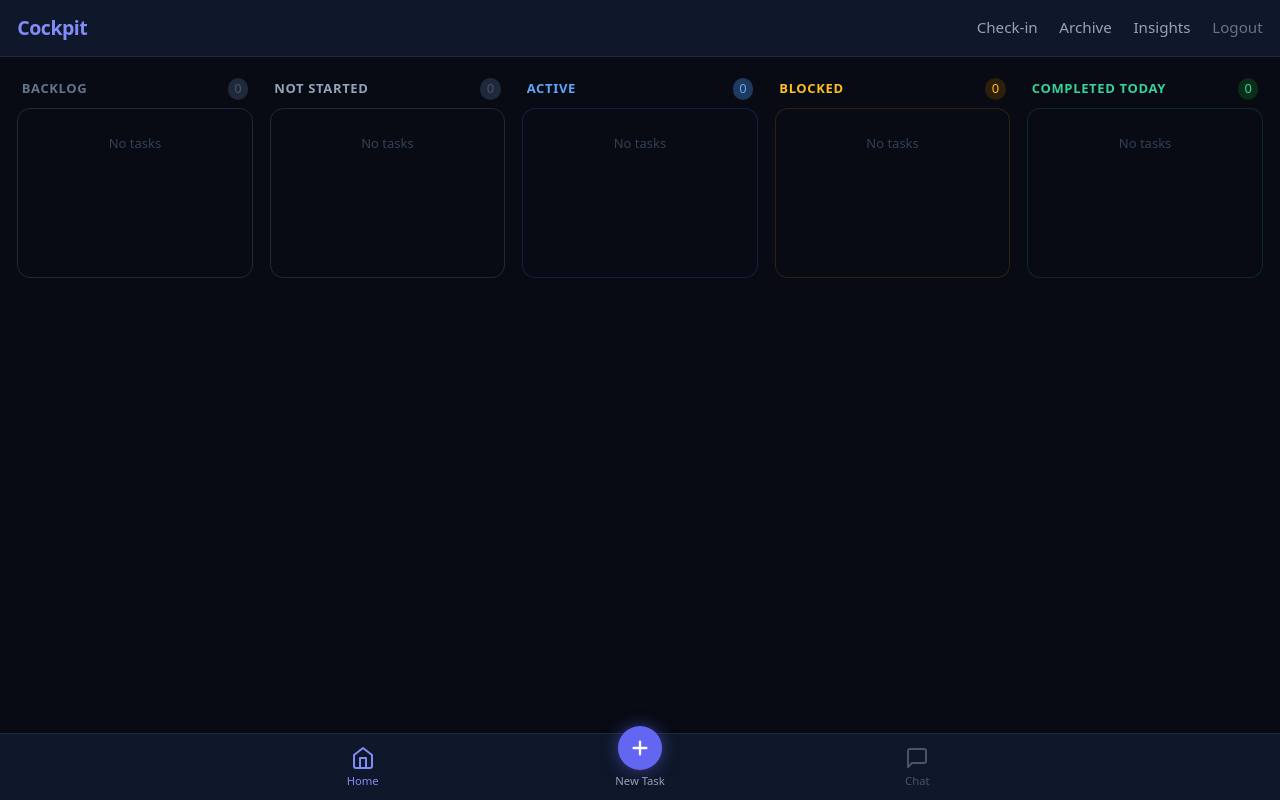
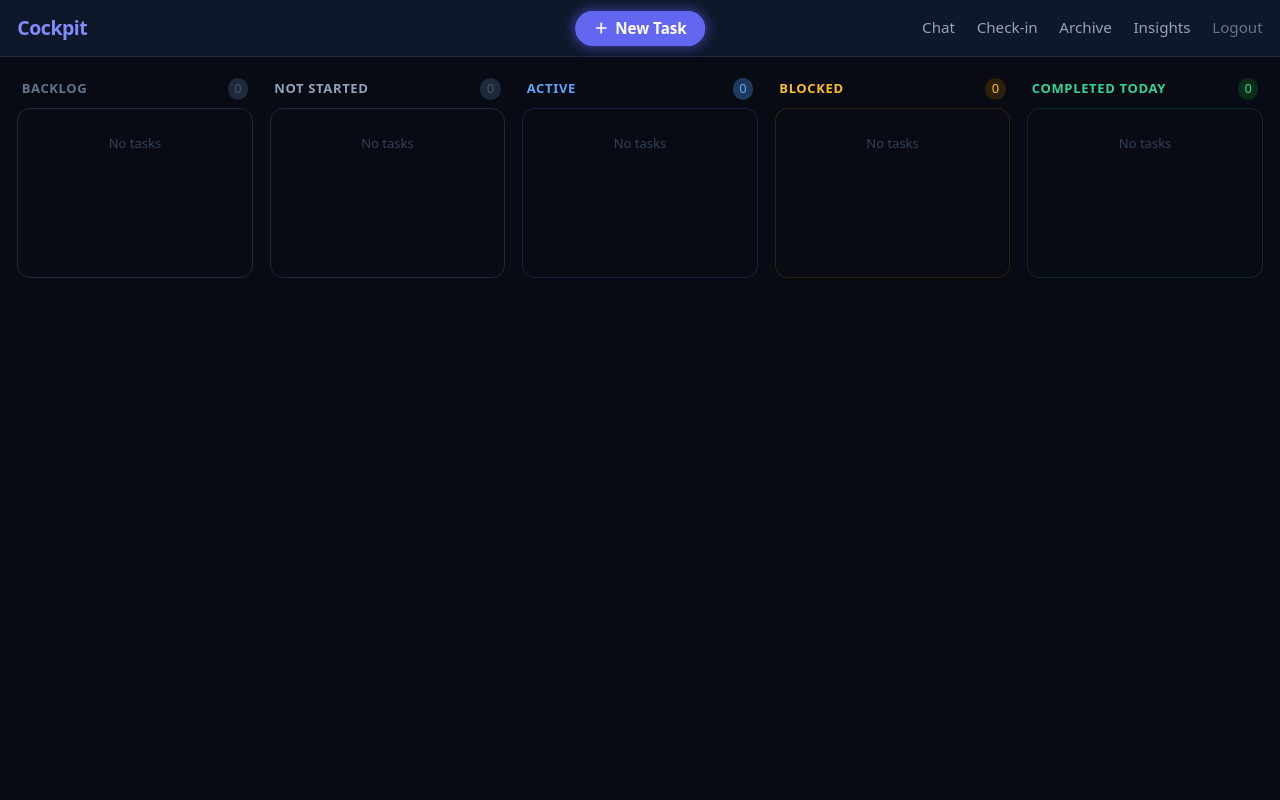
Before and after one commit to phcot/forge, a Flask app: page / in a window 1280 px wide. Run offline with Flask 3, Linux system fonts and the light colour scheme; the visitor is signed in with stand-in values (Sample User, id 1); parts of the project's set-up code (start-up, migrations or seed data) failed here and were passed over; some libraries are stand-ins or nearby versions.

Commit message:
Redesign desktop layout: top nav actions, hide footer, extend kanban
- Hide bottom footer nav on desktop (lg+), keep for mobile only
- Add glowing "+ New Task" button centered in top nav bar
- Add "Chat" link in desktop nav to the left of "Check-in"
- Extend kanban columns closer to bottom of viewport

https://claude.ai/code/session_01FPBVVYkdK95tt8i58fYJvv

```diff
--- a/app/templates/base.html
+++ b/app/templates/base.html
@@ -22,7 +22,7 @@
       color: #e2e8f0;
       touch-action: pan-x pan-y;
       padding-top: calc(52px + env(safe-area-inset-top));
-      /* Push content above fixed footer nav */
+      /* Push content above fixed footer nav (mobile only – desktop hides footer) */
       padding-bottom: calc(64px + env(safe-area-inset-bottom));
     }
 
@@ -90,7 +90,7 @@
     }
     #hamburger-menu.open { display: block; }
 
-    /* Footer nav */
+    /* Footer nav – hidden on desktop */
     #footer-nav {
       position: fixed;
       bottom: 0;
@@ -101,6 +101,28 @@
       padding-bottom: env(safe-area-inset-bottom);
       z-index: 10;
     }
+    @media (min-width: 1024px) {
+      #footer-nav { display: none; }
+      body { padding-bottom: 0 !important; }
+    }
+
+    /* Desktop glowing "+ New Task" button in top nav */
+    .desktop-new-task-btn {
+      display: inline-flex;
+      align-items: center;
+      gap: 6px;
+      padding: 6px 18px;
+      border-radius: 9999px;
+      background: #6366f1;
+      color: #fff;
+      font-size: 0.875rem;
+      font-weight: 600;
+      text-decoration: none;
+      box-shadow: 0 0 16px rgba(99,102,241,0.5);
+      animation: glow-pulse 2.4s ease-in-out infinite;
+      transition: background 0.15s;
+    }
+    .desktop-new-task-btn:hover { background: #4f46e5; }
     .footer-nav-btn {
       display: flex;
       flex-direction: column;
@@ -147,8 +169,19 @@
   <nav style="background:#0f172a;border-bottom:1px solid #1e293b;padding-top:calc(0.75rem + env(safe-area-inset-top));" class="px-4 pb-3 flex items-center justify-between fixed top-0 left-0 right-0 z-10">
     <a href="/" class="font-bold text-lg tracking-tight" style="color:#818cf8;">Cockpit</a>
 
+    <!-- Desktop: centered "+ New Task" button -->
+    <div class="hidden lg:flex items-center justify-center absolute left-1/2 -translate-x-1/2">
+      <a href="/task/new" class="desktop-new-task-btn">
+        <svg xmlns="http://www.w3.org/2000/svg" width="16" height="16" viewBox="0 0 24 24" fill="none" stroke="currentColor" stroke-width="2.5" stroke-linecap="round" stroke-linejoin="round">
+          <line x1="12" y1="5" x2="12" y2="19"/><line x1="5" y1="12" x2="19" y2="12"/>
+        </svg>
+        New Task
+      </a>
+    </div>
+
     <!-- Desktop nav links (lg+) -->
     <div class="hidden lg:flex items-center gap-5">
+      <a href="/chat" class="text-sm transition" style="color:#94a3b8;" onmouseover="this.style.color='#e2e8f0'" onmouseout="this.style.color='#94a3b8'">Chat</a>
       <a href="/checkin" class="text-sm transition" style="color:#94a3b8;" onmouseover="this.style.color='#e2e8f0'" onmouseout="this.style.color='#94a3b8'">Check-in</a>
       <a href="/archive" class="text-sm transition" style="color:#94a3b8;" onmouseover="this.style.color='#e2e8f0'" onmouseout="this.style.color='#94a3b8'">Archive</a>
       <a href="/learning" class="text-sm transition" style="color:#94a3b8;" onmouseover="this.style.color='#e2e8f0'" onmouseout="this.style.color='#94a3b8'">Insights</a>
--- a/app/templates/dashboard.html
+++ b/app/templates/dashboard.html
@@ -89,7 +89,7 @@
 {# ══════════════════════════════════════════════════════════════════
    DESKTOP KANBAN VIEW  (lg and up)
    ══════════════════════════════════════════════════════════════════ #}
-<div class="hidden lg:grid lg:grid-cols-5 gap-4 mb-8" id="kanban-board">
+<div class="hidden lg:grid lg:grid-cols-5 gap-4" id="kanban-board" style="flex:1;min-height:0;">
 
   {# ── Column: Backlog ──────────────────────────────────────────── #}
   <div class="kanban-col flex flex-col min-h-[200px]">
@@ -98,7 +98,7 @@
       <span class="text-xs px-1.5 py-0.5 rounded-full" style="background:#1e293b;color:#475569;">{{ backlog_tasks|length }}</span>
     </div>
     <div class="kanban-drop-zone flex-1 space-y-2 rounded-xl p-2 overflow-y-auto" data-kanban-status="backlog"
-         style="background:#080b14;border:1px solid #1e293b;max-height:calc(100vh - 280px);">
+         style="background:#080b14;border:1px solid #1e293b;max-height:calc(100vh - 160px);">
       {% for task in backlog_tasks %}
         {{ kanban_card(task, ghost=true) }}
       {% endfor %}
@@ -115,7 +115,7 @@
       <span class="text-xs px-1.5 py-0.5 rounded-full" style="background:#1e293b;color:#475569;">{{ not_started_tasks|length }}</span>
     </div>
     <div class="kanban-drop-zone flex-1 space-y-2 rounded-xl p-2 overflow-y-auto" data-kanban-status="not_started"
-         style="background:#080b14;border:1px solid #1e293b;max-height:calc(100vh - 280px);">
+         style="background:#080b14;border:1px solid #1e293b;max-height:calc(100vh - 160px);">
       {% for task in not_started_tasks %}
         {{ kanban_card(task, ghost=false) }}
       {% endfor %}
@@ -132,7 +132,7 @@
       <span class="text-xs px-1.5 py-0.5 rounded-full" style="background:#1e3a5f;color:#60a5fa;">{{ in_progress_tasks|length }}</span>
     </div>
     <div class="kanban-drop-zone flex-1 space-y-2 rounded-xl p-2 overflow-y-auto" data-kanban-status="in_progress"
-         style="background:#080b14;border:1px solid rgba(99,102,241,0.2);max-height:calc(100vh - 280px);">
+         style="background:#080b14;border:1px solid rgba(99,102,241,0.2);max-height:calc(100vh - 160px);">
       {% for task in in_progress_tasks %}
         {{ kanban_card(task, ghost=false) }}
       {% endfor %}
@@ -149,7 +149,7 @@
       <span class="text-xs px-1.5 py-0.5 rounded-full" style="background:#2d1f0a;color:#fbbf24;">{{ blocked_tasks|length }}</span>
     </div>
     <div class="kanban-drop-zone flex-1 space-y-2 rounded-xl p-2 overflow-y-auto" data-kanban-status="blocked"
-         style="background:#080b14;border:1px solid rgba(245,158,11,0.15);max-height:calc(100vh - 280px);">
+         style="background:#080b14;border:1px solid rgba(245,158,11,0.15);max-height:calc(100vh - 160px);">
       {% for task in blocked_tasks %}
         {{ kanban_card(task, ghost=false) }}
       {% endfor %}
@@ -166,7 +166,7 @@
       <span class="text-xs px-1.5 py-0.5 rounded-full" style="background:#0a2d1a;color:#34d399;">{{ completed_today|length }}</span>
     </div>
     <div class="kanban-drop-zone flex-1 space-y-2 rounded-xl p-2 overflow-y-auto" data-kanban-status="done"
-         style="background:#080b14;border:1px solid rgba(52,211,153,0.15);max-height:calc(100vh - 280px);">
+         style="background:#080b14;border:1px solid rgba(52,211,153,0.15);max-height:calc(100vh - 160px);">
       {% for task in completed_today %}
         {{ completed_card(task) }}
       {% endfor %}
```
